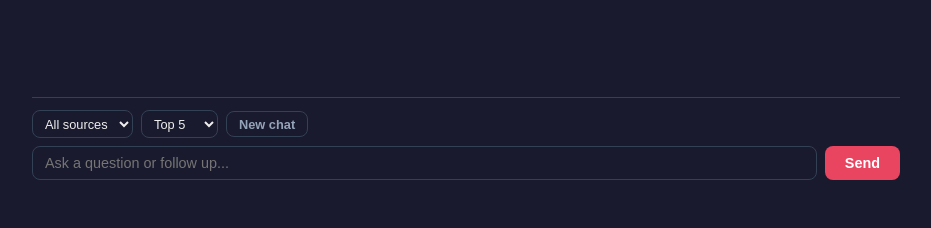
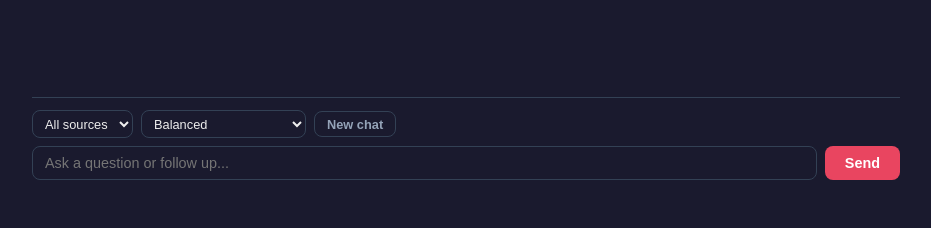
Before and after one commit to vishoo7/local-private-rag, a FastAPI app: page / in a window 1280 px wide. Shown: the part 623-851 px from the top of the page, without its empty margins (174-1105 px from the left). Run offline with FastAPI, Linux system fonts and the light colour scheme.

Commit message:
Clarify search depth labels in query UI
Replace technical "Top N" labels with user-friendly descriptions:
"Fewer results (faster)", "Balanced", "More results (broader)".

Co-Authored-By: Claude Opus 4.6 <noreply@anthropic.com>

```diff
--- a/src/web/templates/index.html
+++ b/src/web/templates/index.html
@@ -18,10 +18,10 @@
                 <option value="imessage">iMessage</option>
                 <option value="email">Email</option>
             </select>
-            <select id="top_k" title="Number of chunks to retrieve">
-                <option value="3">Top 3</option>
-                <option value="5" selected>Top 5</option>
-                <option value="10">Top 10</option>
+            <select id="top_k" title="How many conversations to search through">
+                <option value="3">Fewer results (faster)</option>
+                <option value="5" selected>Balanced</option>
+                <option value="10">More results (broader)</option>
             </select>
             <button type="button" id="new-chat-btn" class="btn-sm btn-outline" onclick="clearChat()">New chat</button>
         </div>
```
